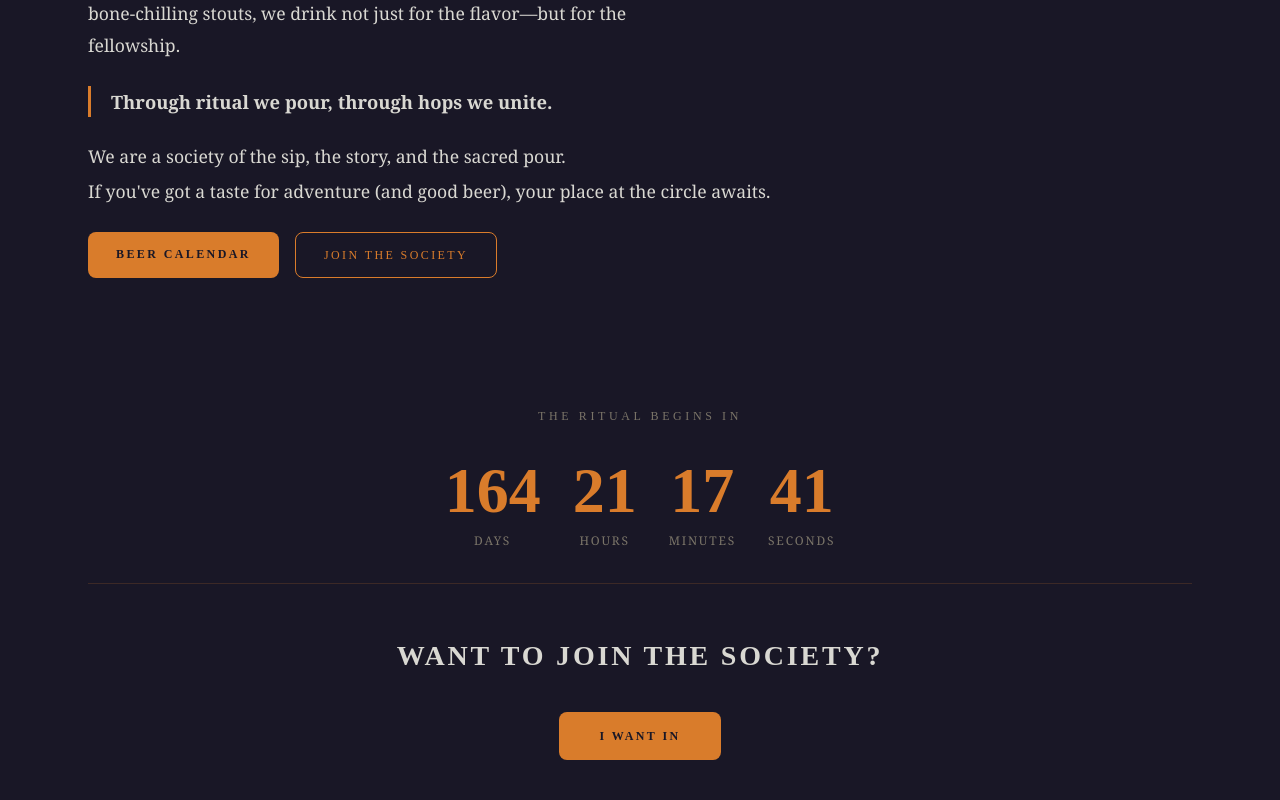
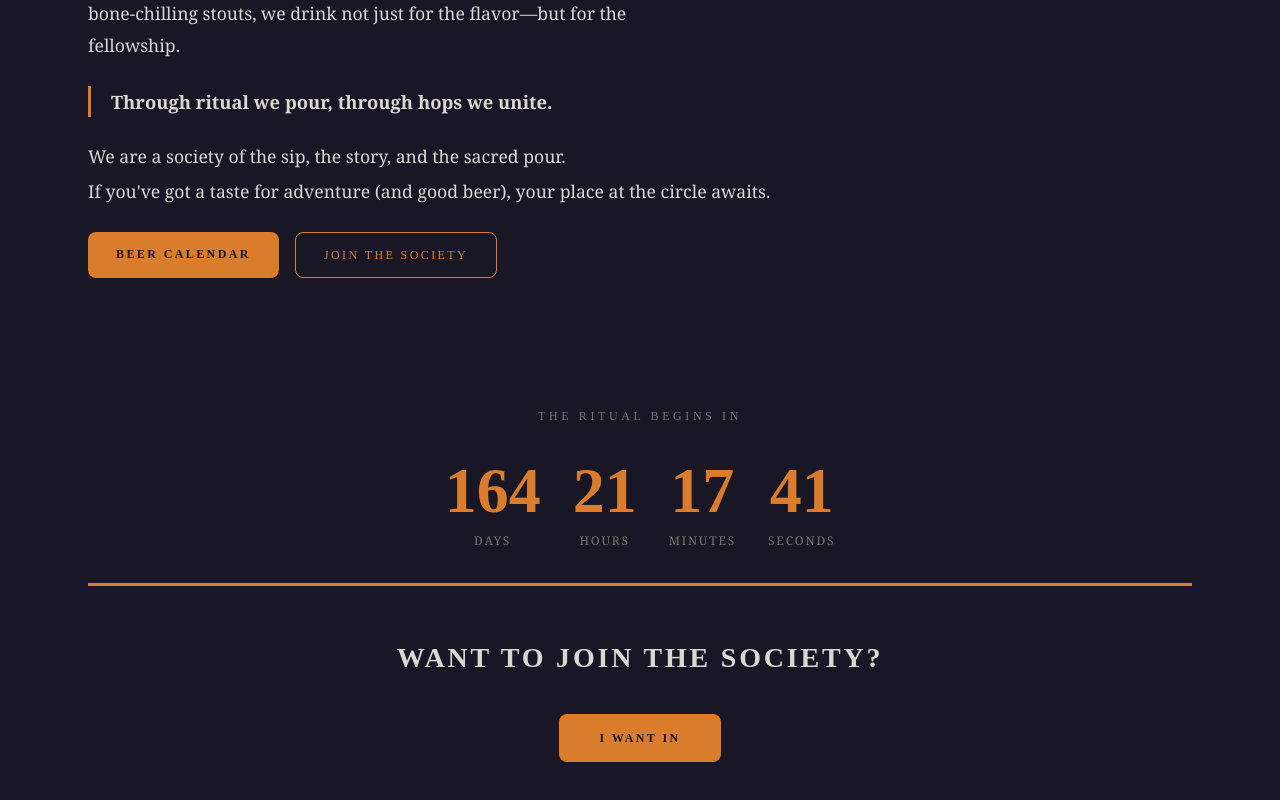
Before and after one commit to zpphillips-star/hhs-app, a Next.js app: page / in a window 1280 px wide. Shown: the part 621-1421 px from the top of the page. Built offline with nearby package versions, Linux system fonts and the light colour scheme; no server answers; a web font is replaced by a local one.

Commit message:
Thicken countdown divider to 3px solid gold

```diff
--- a/app/page.tsx
+++ b/app/page.tsx
@@ -194,7 +194,7 @@ export default function HomePage() {
                 </div>
               ))}
             </div>
-            <div style={{ borderTop: '1px solid var(--border)', paddingTop: '3rem' }}>
+            <div style={{ borderTop: '3px solid var(--gold)', paddingTop: '3rem' }}>
               <h2 style={{ fontFamily: "'Modern Antiqua', serif", color: 'var(--text)', fontSize: '1.75rem', marginBottom: '2rem', fontWeight: 700, letterSpacing: '0.1em' }}>
                 WANT TO JOIN THE SOCIETY?
               </h2>
```
